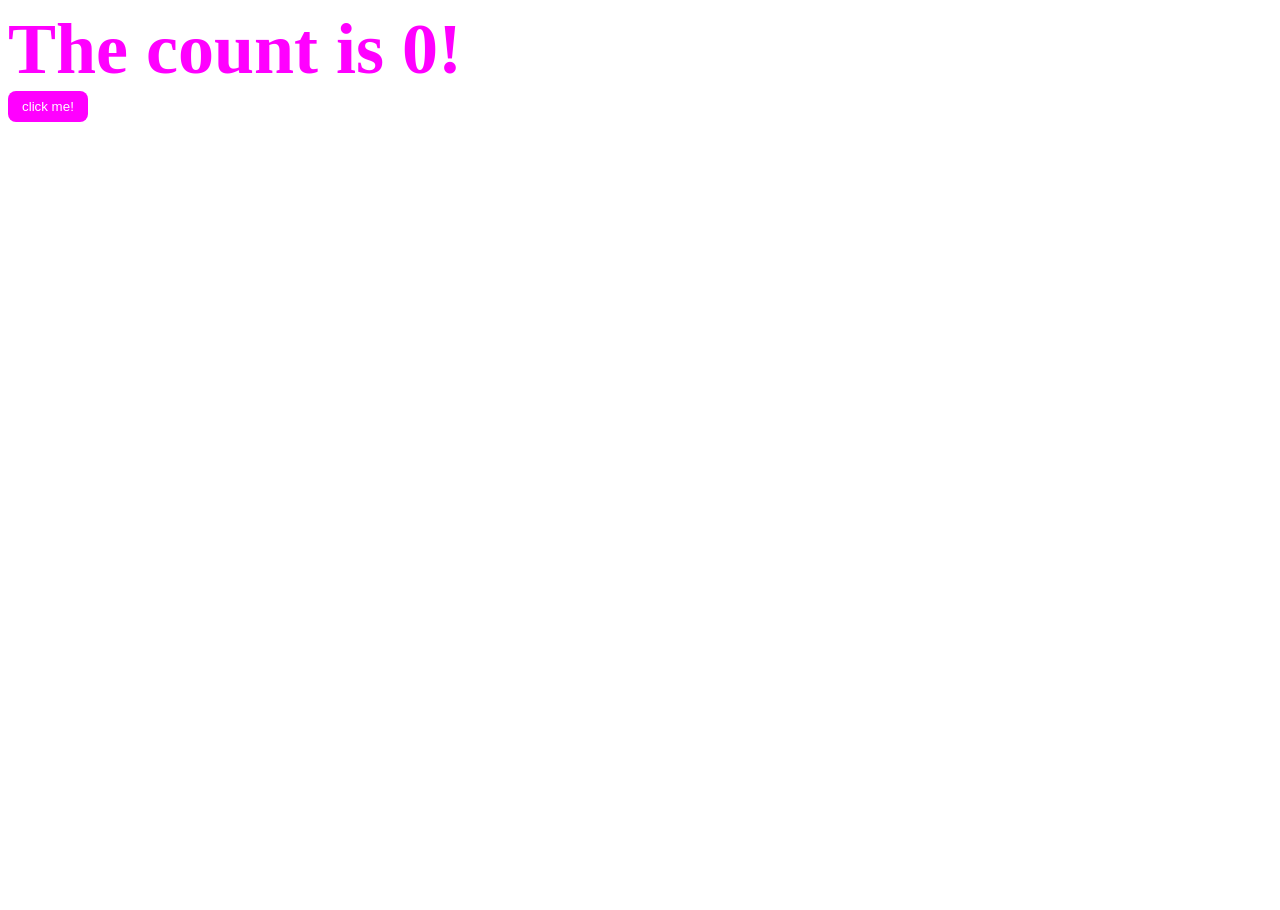
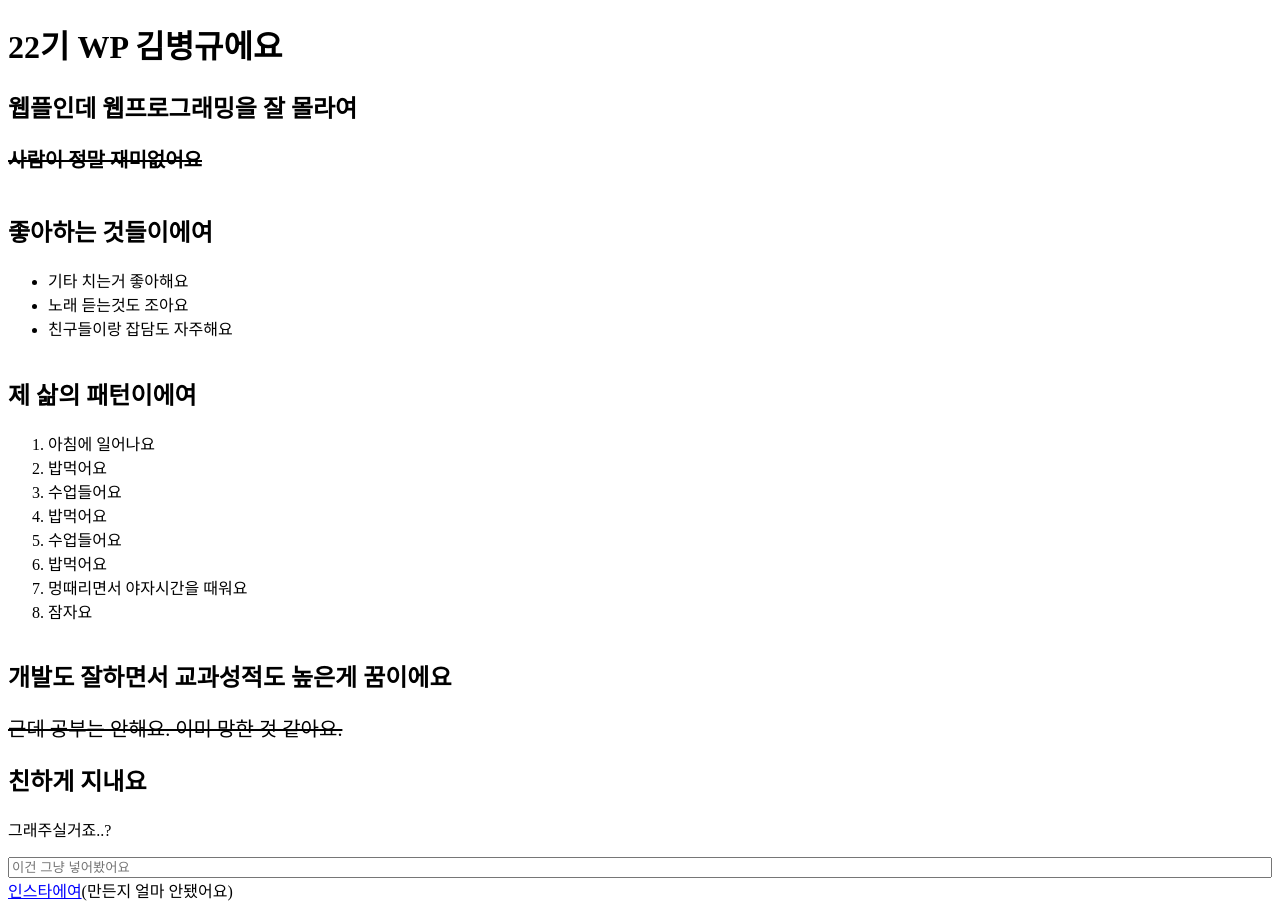
Before and after one commit to bkkim7421/nextjs-test, a Next.js app: page / in a window 1280 px wide. Before the commit the page ends 800 px from the top, so only its background shows below. Built offline with nearby package versions, Linux system fonts and the light colour scheme.

Commit message:
숙ㅈ[ 끝

```diff
--- a/src/app/page.tsx
+++ b/src/app/page.tsx
@@ -1,23 +1,17 @@
 'use client';
 
 import { useState } from 'react';
+import styles from './styles.module.css'
 
 export default function Home() {
   const [count, setCount] = useState<number>(0);
 
-  const textStyle = {
-    fontSize: '72px',
-    fontWeight: '900',
-    color: 'magenta'
-  };
-
   return (
-    <main>
-      <span
-        style={textStyle}
-      >
+    /*<main>
+      <span>
         The count is {count}!
       </span>
+      <span>Hello World!</span>
       <br/>
       <button type="button"
         onClick={() => {
@@ -28,10 +22,57 @@ export default function Home() {
           padding: '8px 14px',
           borderRadius: '8px',
           backgroundColor: 'magenta',
-          color: 'white'
+          color: 'white',
+          cursor: 'pointer',
         }}>
         click me!
       </button>
-    </main>
+    </main>*/
+
+    <body>
+        <header>
+            <h1>22기 WP 김병규에요</h1>
+            <h2>웹플인데 웹프로그래밍을 잘 몰라여</h2>
+            <h3 className={styles.textCancel}>사람이 정말 재미없어요</h3>
+        </header>
+
+        <main className={styles.container}>
+          <div>
+              <h2>좋아하는 것들이에여</h2>
+              <ul>
+                  <li>기타 치는거 좋아해요</li>
+                  <li>노래 듣는것도 조아요</li>
+                  <li>친구들이랑 잡담도 자주해요</li>
+              </ul>
+          </div>
+          <div>
+              <h2>제 삶의 패턴이에여</h2>
+              <ol>
+                  <li>아침에 일어나요</li>
+                  <li>밥먹어요</li>
+                  <li>수업들어요</li>
+                  <li>밥먹어요</li>
+                  <li>수업들어요</li>
+                  <li>밥먹어요</li>
+                  <li>멍때리면서 야자시간을 때워요</li>
+                  <li>잠자요</li>
+              </ol>
+          </div>
+          <div>
+              <h2>개발도 잘하면서 교과성적도 높은게 꿈이에요</h2>
+              <span className={styles.textCancel}>근데 공부는 안해요. 이미 망한 것 같아요.</span>
+          </div>
+          <div>
+              <h2>친하게 지내요</h2>
+              <p>그래주실거죠..?</p>
+          </div>
+          <input type="text" placeholder="이건 그냥 넣어봤어요"/>
+        </main>
+
+        <footer>
+            <a className={styles.HL} href="https://www.instagram.com/_in_queue/" target="_blank">인스타에여</a>
+            <span>(만든지 얼마 안됐어요)</span> <br/>
+        </footer>
+    </body>
   )
 }
--- /dev/null
+++ b/src/app/styles.module.css
@@ -0,0 +1,11 @@
+.textCancel{
+    text-decoration: line-through;
+    font-size: 20px;
+}
+.HL{
+    color: blue;
+}
+.container{
+    display: flex;
+    flex-direction: column;
+}
```
